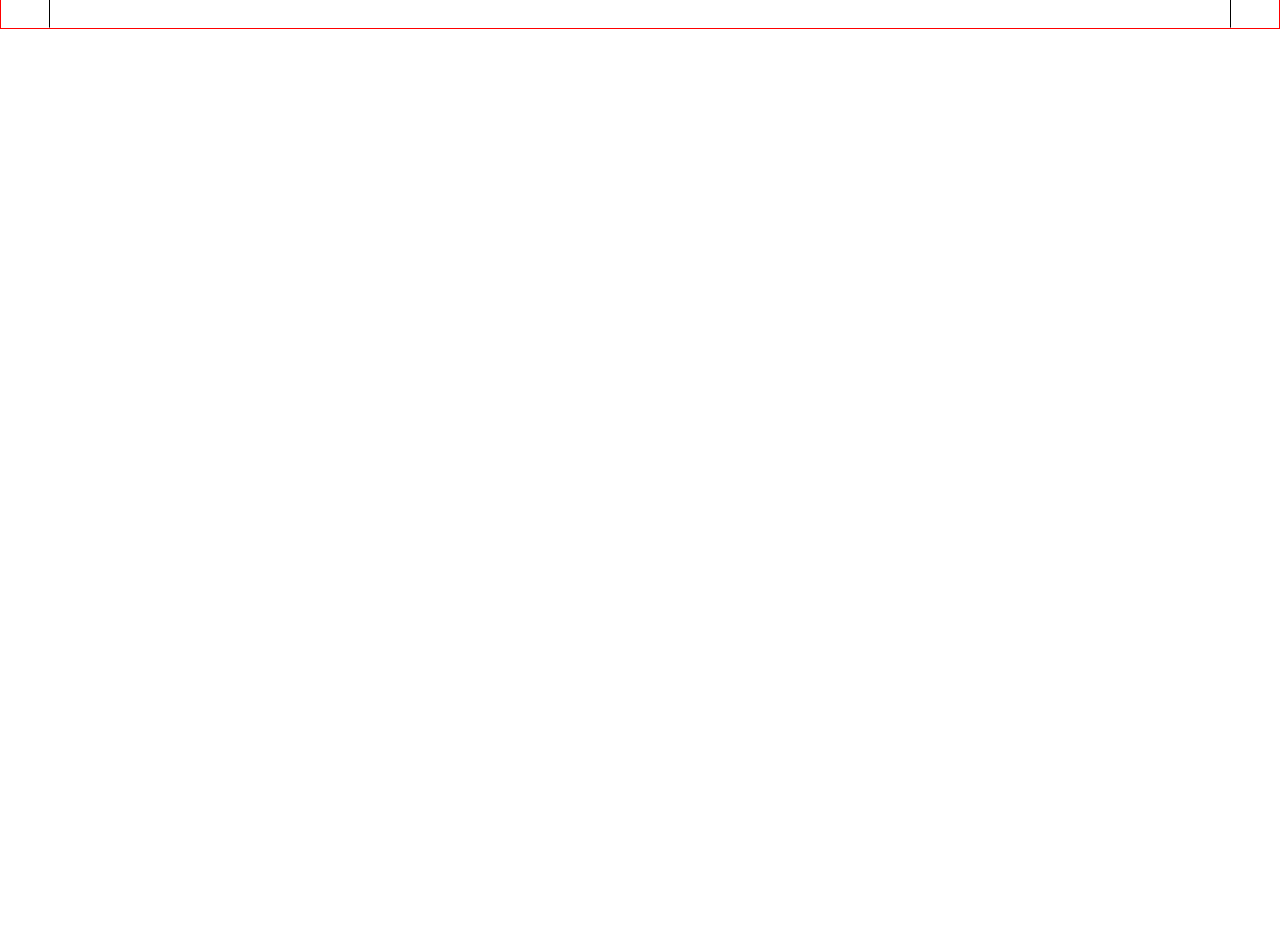
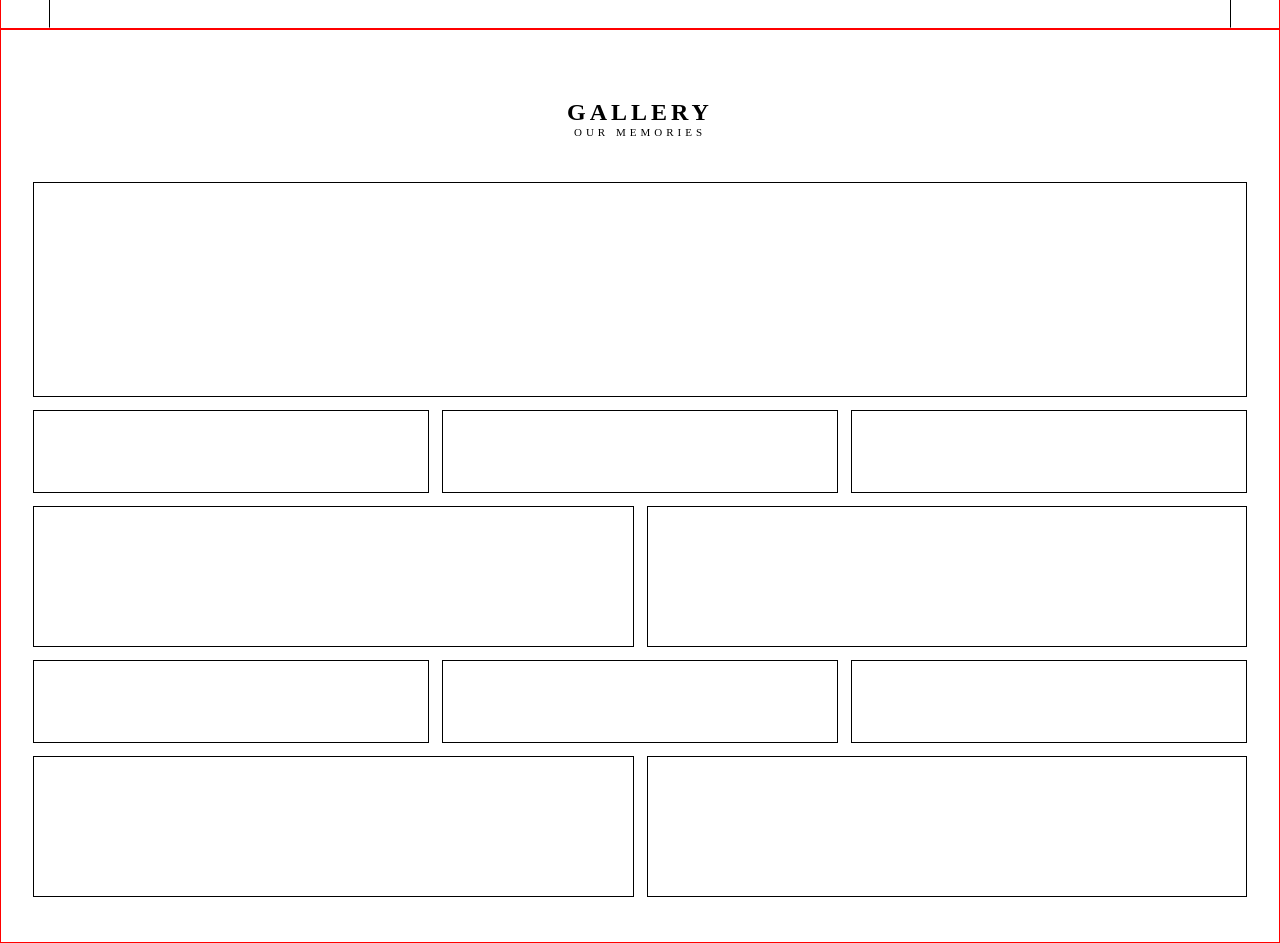
Before and after one commit to Arrasyidff/wedding-invitation, a React (Create React App) app: page / in a window 1280 px wide. Shown: the part 3440-4383 px from the top of the page. Before the commit the page ends 3469 px from the top, so only its background shows below. Built offline with nearby package versions, Linux system fonts and the light colour scheme; a web font is replaced by a local one.

Commit message:
feat: create gallery page

```diff
--- a/src/pages/aghniyaIzzul/AgniyaIzzul.tsx
+++ b/src/pages/aghniyaIzzul/AgniyaIzzul.tsx
@@ -1,5 +1,5 @@
 import './agniyaIzzul.scss'
-import { Cover, Quote, Bride, Detail } from './components'
+import { Cover, Quote, Bride, Detail, Gallery } from './components'
 
 function agniyaIzzul() {
   return (
@@ -8,6 +8,7 @@ function agniyaIzzul() {
       <Quote />
       <Bride />
       <Detail />
+      <Gallery />
     </div>
   )
 }
--- /dev/null
+++ b/src/pages/aghniyaIzzul/components/gallery/Gallery.tsx
@@ -0,0 +1,36 @@
+import './gallery.scss'
+
+function Gallery() {
+  return (
+    <section className='agniya__galery'>
+        <div className='agniya__galery-header'>
+            <h1>GALLERY</h1>
+            <p>OUR MEMORIES</p>
+        </div>
+
+        <div className='agniya__gallery-photo'>
+            <div className='photo-1'></div>
+            <div className='photo-3'>
+                <div></div>
+                <div></div>
+                <div></div>
+            </div>
+            <div className='photo-2'>
+                <div></div>
+                <div></div>
+            </div>
+            <div className='photo-3'>
+                <div></div>
+                <div></div>
+                <div></div>
+            </div>
+            <div className='photo-2'>
+                <div></div>
+                <div></div>
+            </div>
+        </div>
+    </section>
+  )
+}
+
+export default Gallery
--- /dev/null
+++ b/src/pages/aghniyaIzzul/components/gallery/gallery.scss
@@ -0,0 +1,60 @@
+.agniya__galery {
+    min-height: 800px;
+    padding: 2rem;
+
+    .agniya__galery-header {
+        text-align: center;
+        height: 7.5rem;
+        flex-direction: column;
+        display: flex;
+        justify-content: center;
+        align-items: center;
+        line-height: 1.25rem;
+
+        h1 {
+            letter-spacing: 0.25rem;
+            font-size: 1.5rem;
+        }
+
+        p {
+            font-size: 0.688rem;
+            letter-spacing: 0.25rem;
+        }
+    }
+
+    .agniya__gallery-photo {
+        .photo-1, .photo-2, .photo-3 {
+            margin-bottom: 0.813rem;
+        }
+        .photo-1 {
+            border: 1px solid black;
+            height: 13.438rem;
+            width: 100%;
+        }
+        .photo-3 {
+            display: grid;
+            grid-gap: 0.813rem;
+            grid-template-columns: repeat(3, 1fr);
+            grid-auto-rows: 5.188rem;
+            div {
+                border: 1px solid black;
+            }
+        }
+        .photo-2 {
+            display: grid;
+            grid-gap: 0.813rem;
+            grid-template-columns: repeat(2, 1fr);
+            grid-auto-rows: 8.813rem;
+            div {
+                border: 1px solid black;
+            }
+        }
+    }
+}
+
+@media (min-height: 740px)
+{
+    .agniya__galery {
+        min-height: 100vh;
+    }
+}
--- a/src/pages/aghniyaIzzul/components/index.ts
+++ b/src/pages/aghniyaIzzul/components/index.ts
@@ -2,3 +2,4 @@ export { default as Cover } from './cover/Cover'
 export { default as Quote } from './quote/Quote'
 export { default as Bride } from './bride/Bride'
 export { default as Detail } from './detail/Detail'
+export { default as Gallery } from './gallery/Gallery'
```
